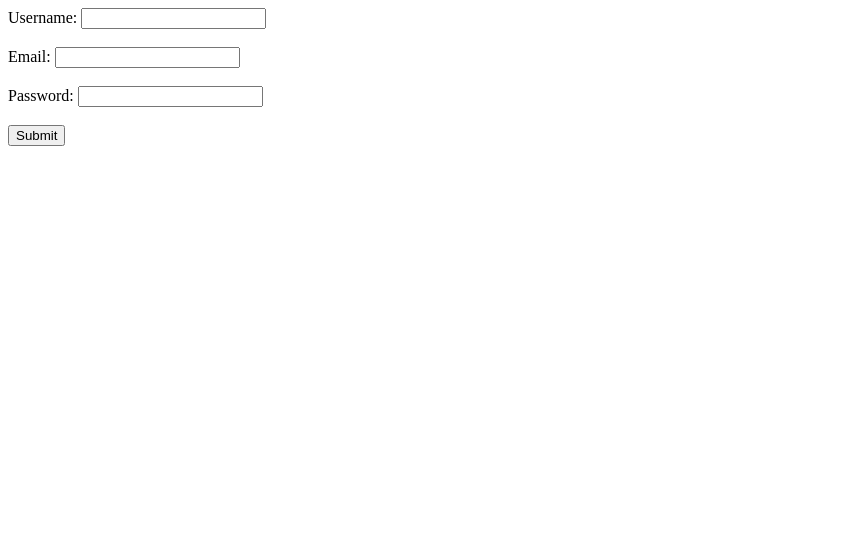
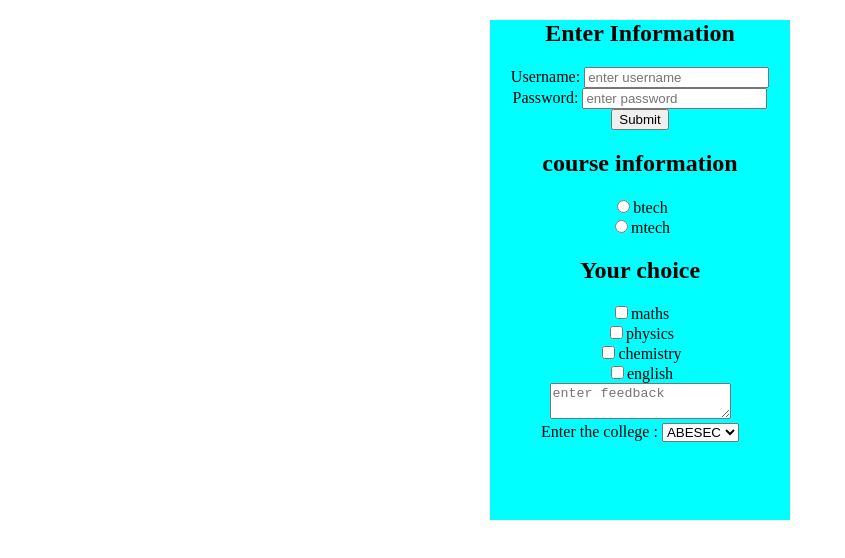
Before and after one commit to abhinav2615-git/FSD-CSE12, a plain HTML site: page form.html in a window 1280 px wide. Shown: the whole page, without its empty margins (0-845 px from the left). Drawn offline with Linux system fonts and the light colour scheme.

Commit message:
Add files via upload

```diff
--- /dev/null
+++ b/form.css
@@ -0,0 +1,6 @@
+div{
+    height: 500px;
+    width: 300px;
+    padding: auto;
+    background-color: aqua;
+}
--- a/form.html
+++ b/form.html
@@ -4,20 +4,45 @@
     <meta charset="UTF-8">
     <meta name="viewport" content="width=device-width, initial-scale=1.0">
     <title>Document</title>
+    <link rel ="stylesheet" href="form.css">
 </head>
 <body>
-    <form action="submit.html" method="post">
-        <label for="username">Username:</label>
-        <input type="text" id="username" name="username" required><br><br>
 
-        <label for="email">Email:</label>
-        <input type="email" id="email" name="email" required><br><br>
+   <center>
+    <div>
+    <form>
+    <h2> Enter Information </h2>
+    <form action="/action.php">
+        <label>Username:</label>
+        <input type="text" placeholder="enter username">
+        <br>
+        <label> Password: </label>
+        <input type ="password" placeholder="enter password">
+        <br>
+        <button>Submit</button>
+        <br>
+        <h2> course information</h2>
+        <input type="radio" value ="btech" name="course">btech
+        <br>
+         <input type="radio" value ="mtech" name="course">mtech
+         <br>
+         <h2>Your choice</h3>
+         <input type="checkbox" value = "Maths" >maths
+         <br>
+         <input type="checkbox" value = "physics" >physics
+         <br>
+         <input type="checkbox" value = "chemistry" >chemistry<br>
+         <input type="checkbox" value = "english" >english
+         <br>
+         <textarea  placeholder="enter feedback"></textarea>
+         <br>
+         <label> Enter the college : </label>
+         <select name ="colleges">
+         <option value="ABESEC">ABESEC</option>
+         <option value="IMSEC">IMSEC</option>
+         <option value="AKGEC">AKGEC</option></select>
 
-        <label for="password">Password:</label>
-        <input type="password" id="password" name="password" required><br><br>
-
-        <input type="submit" value="Submit">
-    </form>
+    </form></div></center>
 
 </body>
 </html>
```
